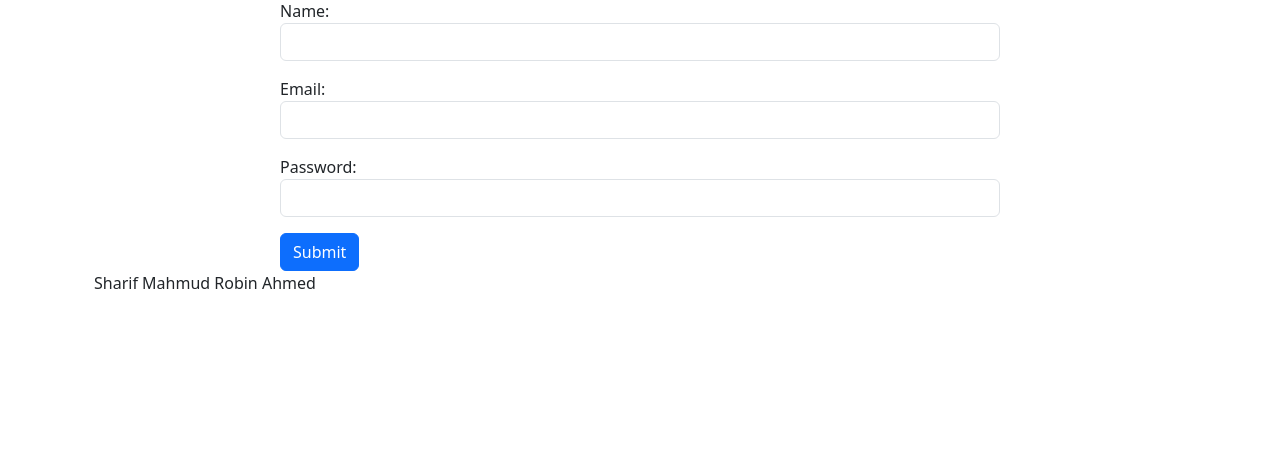
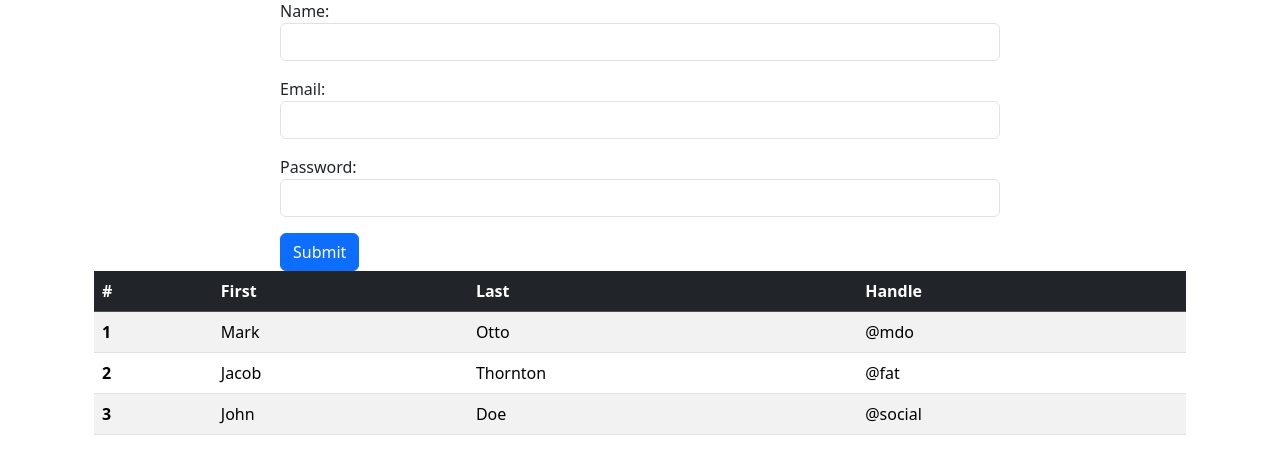
Before and after one commit to devsharifmahmud/EmployeeInformationSystem, a Django app: page / in a window 1280 px wide. Shown: the part 277-751 px from the top of the page. Run offline with Django 5.2, Linux system fonts and the light colour scheme; data comes from the database, SQL or seed files in the repository.

Commit message:
Update Code

```diff
--- a/templates/apps/index.html
+++ b/templates/apps/index.html
@@ -16,9 +16,40 @@
         </div>
     </div>
 <!--  Display Data  -->
-    {% for i in data %}
-    {{ i.name }}
-    {% endfor %}
+<!--    {% for i in data %}-->
+<!--    {{ i.name }}-->
+<!--    {% endfor %}-->
+
+    <table class="table table-striped table-hover">
+  <thead class="table-dark">
+    <tr >
+      <th scope="col">#</th>
+      <th scope="col">First</th>
+      <th scope="col">Last</th>
+      <th scope="col">Handle</th>
+    </tr>
+  </thead>
+  <tbody class="">
+    <tr>
+      <th scope="row">1</th>
+      <td>Mark</td>
+      <td>Otto</td>
+      <td>@mdo</td>
+    </tr>
+    <tr>
+      <th scope="row">2</th>
+      <td>Jacob</td>
+      <td>Thornton</td>
+      <td>@fat</td>
+    </tr>
+    <tr>
+      <th scope="row">3</th>
+      <td>John</td>
+      <td>Doe</td>
+      <td>@social</td>
+    </tr>
+  </tbody>
+</table>
 </div>
 
 {% endblock content %}
```
